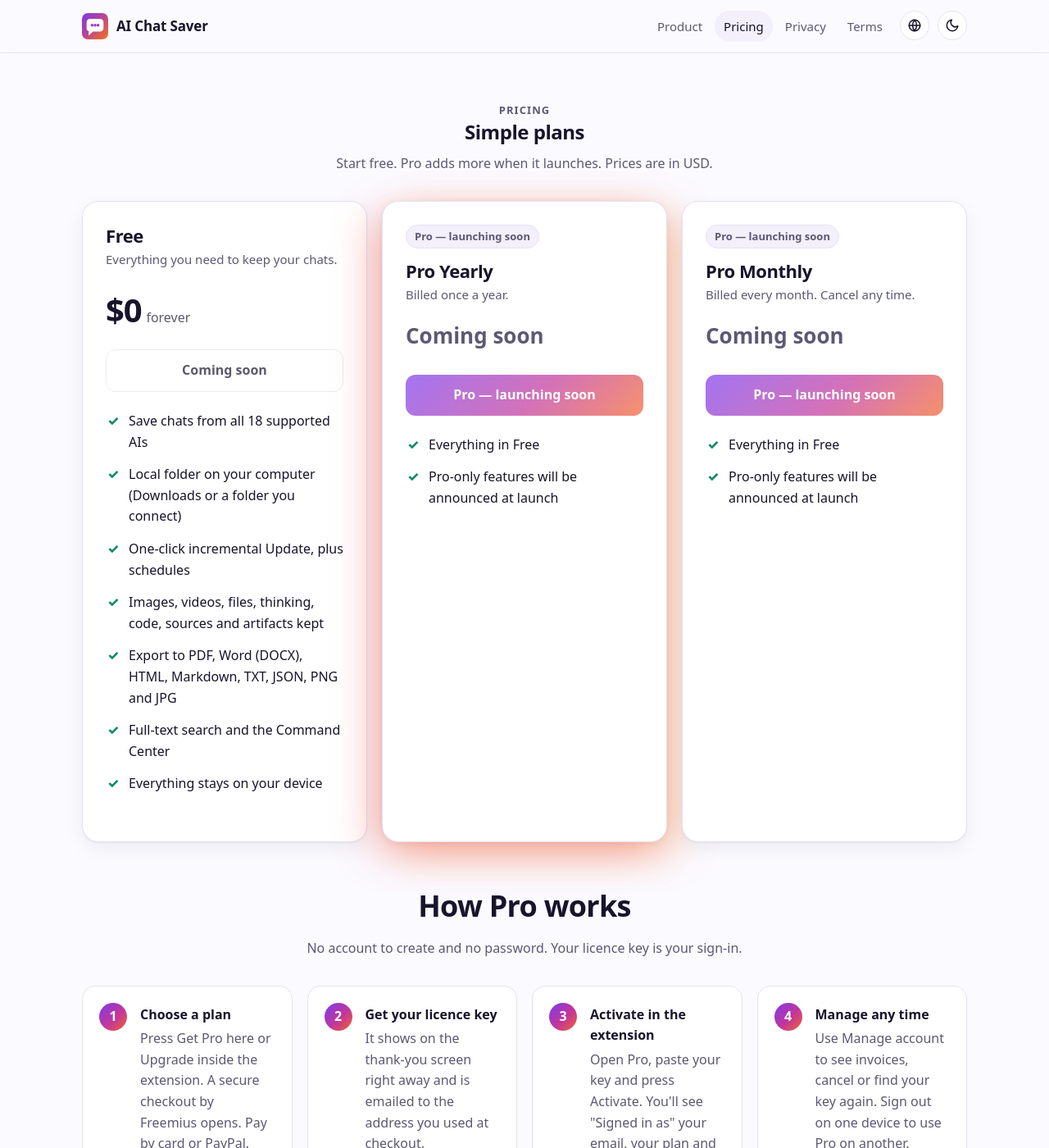
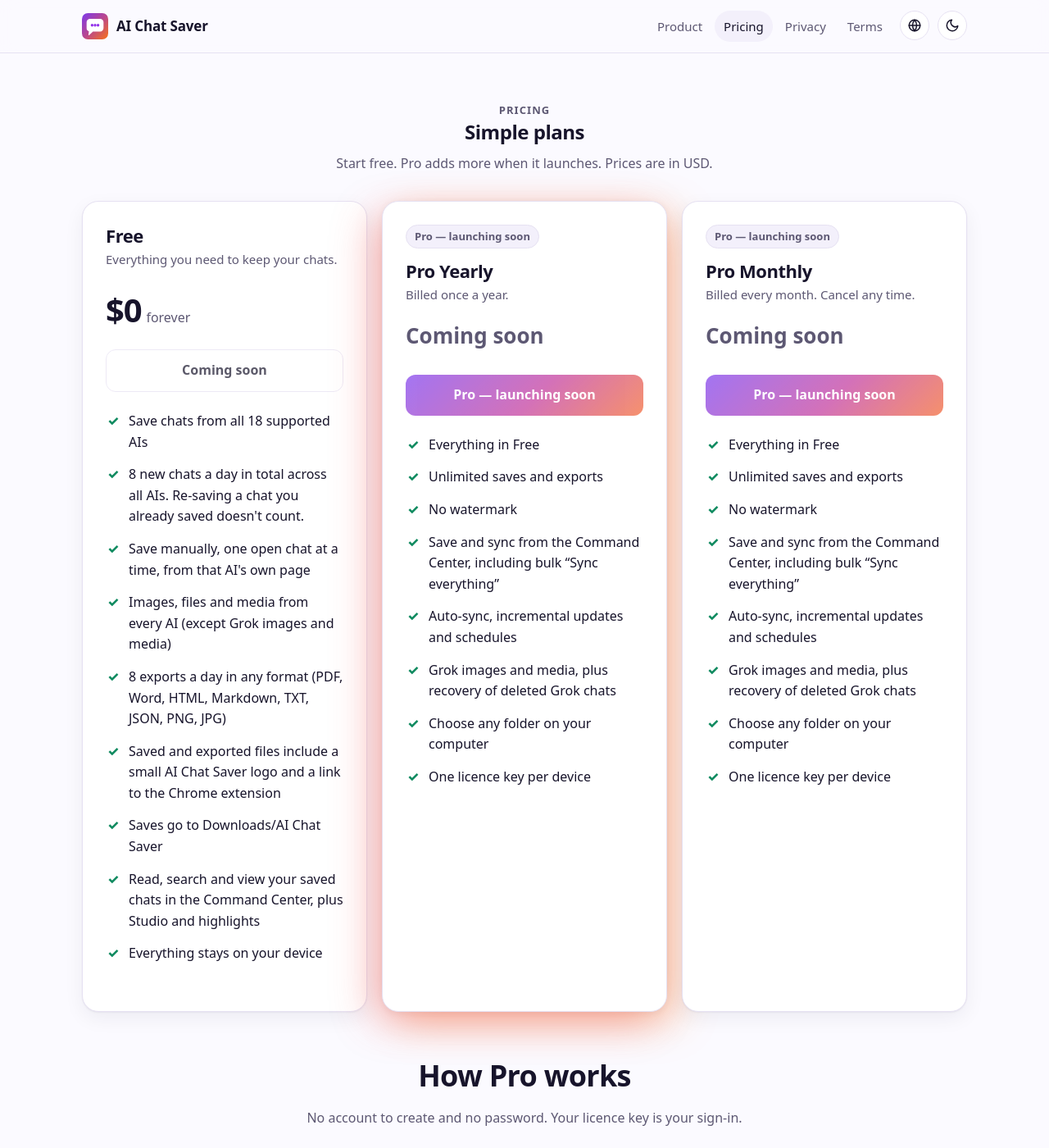
Before and after one commit to aichatsaver/aichatsaver.github.io, a Jekyll site: the page built from pricing.html, in a window 1280 px wide and 1400 px high. Shown: the whole window at 82% size. Built offline with Jekyll 4.4.1, drawn with Linux system fonts in a browser that asks for light colours.

Commit message:
Pricing: finalized Free/Pro feature lists (site)

```diff
--- a/_data/site.yml
+++ b/_data/site.yml
@@ -17,13 +17,21 @@
 extension_version: ""
 policies_updated: 2026-10-16
 free_features:
-  - Save chats from all 18 supported AIs
-  - Local folder on your computer (Downloads or a folder you connect)
-  - One-click incremental Update, plus schedules
-  - Images, videos, files, thinking, code, sources and artifacts kept
-  - Export to PDF, Word (DOCX), HTML, Markdown, TXT, JSON, PNG and JPG
-  - Full-text search and the Command Center
-  - Everything stays on your device
+  - "Save chats from all 18 supported AIs"
+  - "8 new chats a day in total across all AIs. Re-saving a chat you already saved doesn't count."
+  - "Save manually, one open chat at a time, from that AI's own page"
+  - "Images, files and media from every AI (except Grok images and media)"
+  - "8 exports a day in any format (PDF, Word, HTML, Markdown, TXT, JSON, PNG, JPG)"
+  - "Saved and exported files include a small AI Chat Saver logo and a link to the Chrome extension"
+  - "Saves go to Downloads/AI Chat Saver"
+  - "Read, search and view your saved chats in the Command Center, plus Studio and highlights"
+  - "Everything stays on your device"
 pro_features:
-  - Everything in Free
-  - Pro-only features will be announced at launch
+  - "Everything in Free"
+  - "Unlimited saves and exports"
+  - "No watermark"
+  - "Save and sync from the Command Center, including bulk “Sync everything”"
+  - "Auto-sync, incremental updates and schedules"
+  - "Grok images and media, plus recovery of deleted Grok chats"
+  - "Choose any folder on your computer"
+  - "One licence key per device"
```
